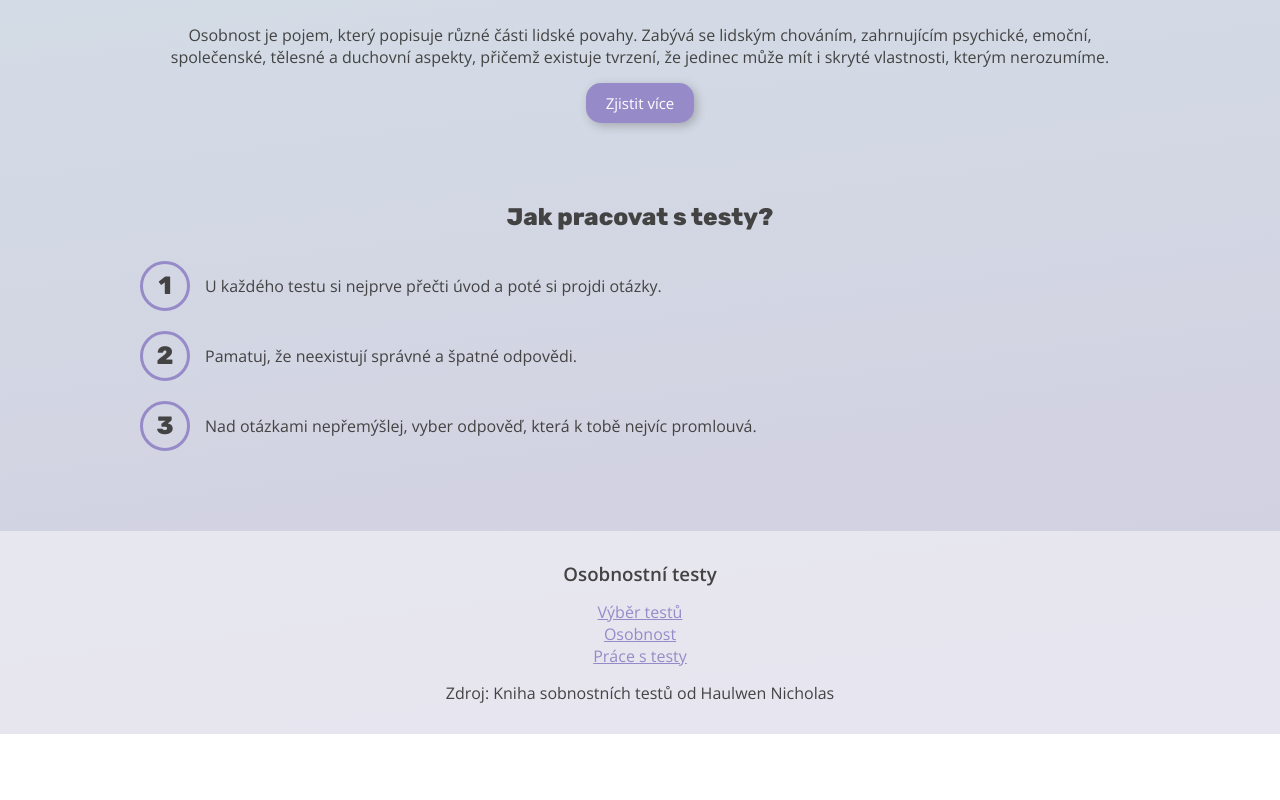
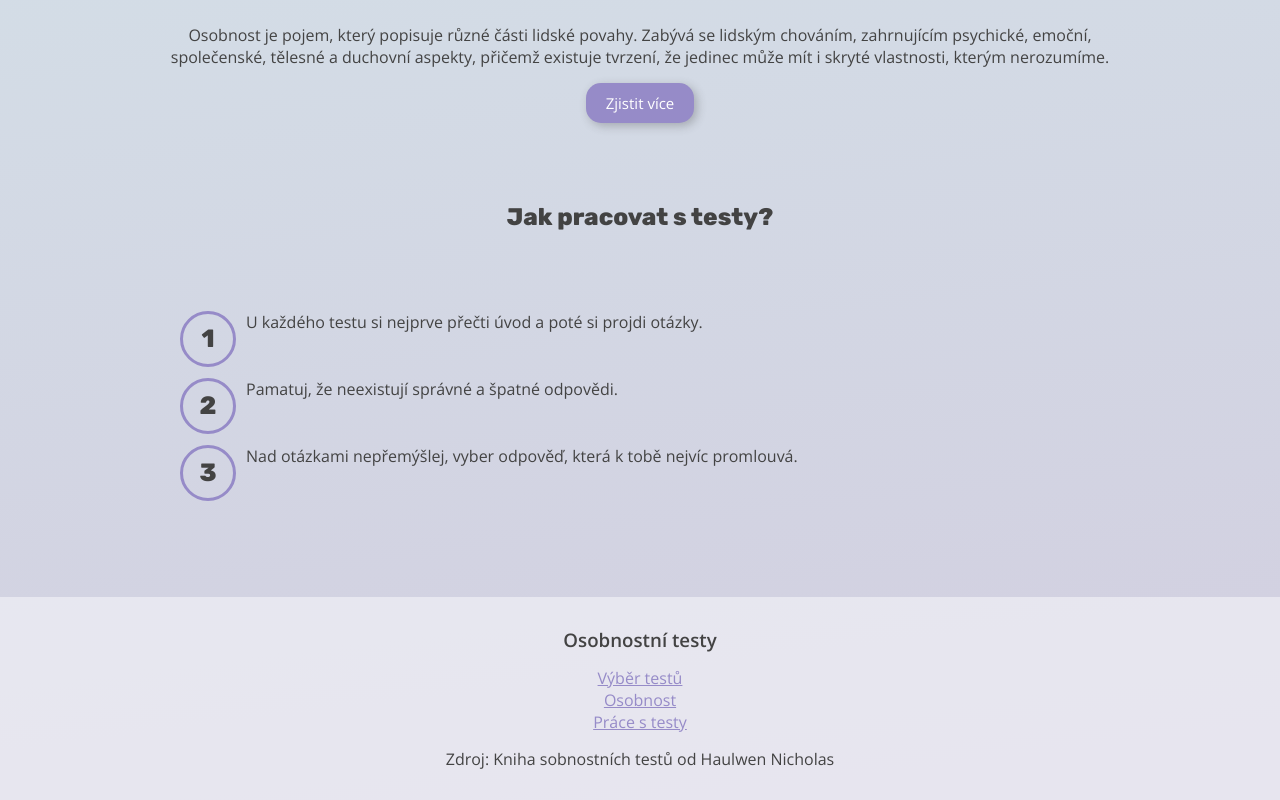
Before and after one commit to gracianaa/osobnostni-testy, a React (Vite) app: page / in a window 1280 px wide. Shown: the part 2119-2919 px from the top of the page. Before the commit the page ends 2853 px from the top, so only its background shows below. Built offline with nearby package versions, Linux system fonts and the light colour scheme.

Commit message:
HowItWorks component updated with list-item style using CSS counters

```diff
--- a/src/components/HowItWorks/index.jsx
+++ b/src/components/HowItWorks/index.jsx
@@ -5,25 +5,24 @@ export const HowItWorks = () => {
     <section className="howItWorks" id="howItWorks">
       <h2 className="howItWorks__heading">Jak pracovat s testy?</h2>
       <div className="howItWorks__container">
-        <div className="howItWorks__flex">
-          <div className="howItWorks__number">1</div>
+        <ol className="howItWorks__list">
+          <li className="howItWorks__item">
             <p className="howItWorks__text">
               U každého testu si nejprve přečti úvod a poté si projdi otázky.
             </p>
-        </div>
-        <div className="howItWorks__flex">
-          <div className="howItWorks__number">2</div>
+          </li>
+          <li className="howItWorks__item">
             <p className="howItWorks__text">
               Pamatuj, že neexistují správné a špatné odpovědi.
             </p>
-        </div>
-        <div className="howItWorks__flex">
-          <div className="howItWorks__number">3</div>
+          </li>
+          <li className="howItWorks__item">
             <p className="howItWorks__text">
               Nad otázkami nepřemýšlej, vyber odpověď, která k tobě nejvíc
               promlouvá.
             </p>
-        </div>
+          </li>
+        </ol>
       </div>
     </section>
   );
--- a/src/components/HowItWorks/style.css
+++ b/src/components/HowItWorks/style.css
@@ -1,19 +1,34 @@
-.howItWorks__flex {
-  display: flex;
-  gap: 15px;
-  align-items: center;
-  margin-bottom: 20px;
+.howItWorks__item {
+  position: relative;
+  padding: 15px;
+  margin: 15px;
 }
 
-.howItWorks__number {
-  padding: 20px;
+.howItWorks__item::before {
+  content: counter(list-item);
+  position: relative;
+  left: -10px;
+  top: -50%;
+  transform: translateY(0);
+  border: 3px solid var(--color-primary);
   border-radius: 50%;
-  border: 3px solid var(--color-primary);
   width: 50px;
   height: 50px;
-  display: flex;
+  display: inline-flex;
   align-items: center;
   justify-content: center;
   font-family: var(--font-primary);
   font-size: 25px;
+  vertical-align: middle;
+  /* Align with the baseline */
+  float: left;
 }
+
+.howItWorks__list {
+  list-style-type: none;
+  text-align: left;
+}
+
+.howItWorks__text {
+  overflow: hidden;
+}
```
Lines whose indentation alone changed are shown as unchanged.
